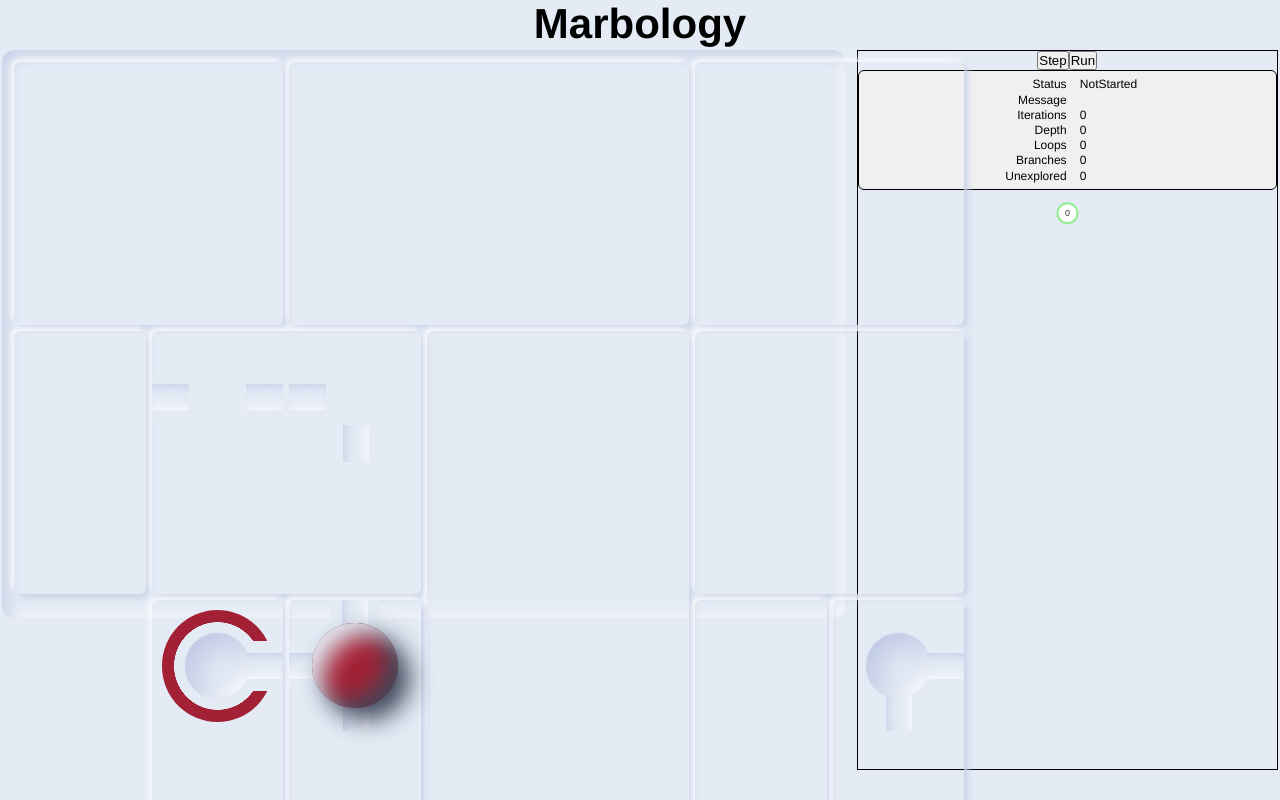
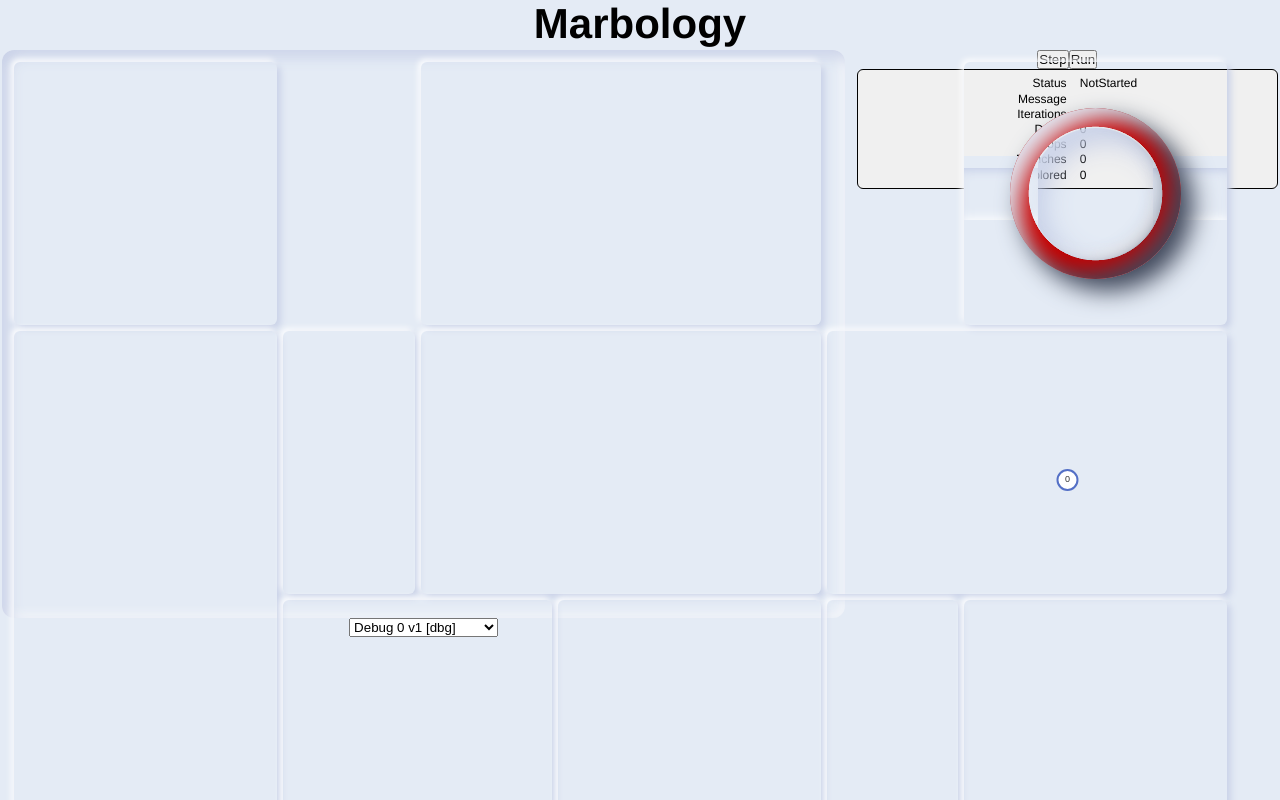
Before and after one commit to kgoodier/marbology, a React (Create React App) app in the folder app/: page / in a window 1280 px wide. Shown: the top 800 px of the page. Built offline with nearby package versions, Linux system fonts and the light colour scheme.

Commit message:
All colors, and done in CSS

```diff
--- a/app/src/App.css
+++ b/app/src/App.css
@@ -28,6 +28,10 @@
   padding: .2em;
 }
 
+.App-container {
+  flex-grow: 1;
+}
+
 /* Neumorphic https://codepen.io/myacode/pen/PoqQQNM */
 
 /*
--- a/app/src/App.tsx
+++ b/app/src/App.tsx
@@ -1,7 +1,7 @@
 import React, { ReactElement, useCallback, useEffect, useMemo, useState } from 'react';
 
 import { TileState } from './utils/types';
-import { defaultBoard, parse } from './utils/AsciiBoard';
+import { defaultBoards, defaultBoard, parse } from './utils/AsciiBoard';
 
 import Board from './Board';
 import MarbologySolver from './utils/MarbologySolver';
@@ -12,8 +12,12 @@ import TileDecoration from './TileDecoration';
 import './App.css';
 
 function App() {
+  console.log(`render App`);
   const [tiles, setTiles] = useState<Array<Array<TileState>>>(parse(defaultBoard));
-  const solver: MarbologySolver = useMemo(() => new MarbologySolver(tiles), []);
+  const solver: MarbologySolver = useMemo(() => {
+    console.log(`Creating solver`);
+    return new MarbologySolver(tiles);
+  }, [tiles]);
 
   const handleSelectBoard = useCallback((name: string) => {
     const board = solver.getBoard(name);
@@ -21,6 +25,12 @@ function App() {
       setTiles(board.board.tiles);
     }
   }, [solver]);
+
+  const handleBoardChange = useCallback((event: React.ChangeEvent<HTMLSelectElement>) => {
+    const i = parseInt(event.target.value);
+    const board = defaultBoards[i];
+    setTiles(parse(board[1]));
+  }, []);
 
   return (
     <div className="App">
@@ -31,10 +41,19 @@ function App() {
       </header>
 
       <div className="App-body">
-        <Board>
-          <Tiles tiles={tiles} />
-          <TileDecorations tiles={tiles} />
-        </Board>
+        <div className="App-container">
+          <Board>
+            <Tiles tiles={tiles} />
+            <TileDecorations tiles={tiles} />
+          </Board>
+          <div>
+            <select onChange={handleBoardChange}>
+              {defaultBoards.map((board, index) => (
+                <option key={board[0]} value={index}>{board[0]}</option>
+              ))}
+            </select>
+          </div>
+        </div>
         <SolverUI solver={solver} onSelectBoard={handleSelectBoard} />
       </div>
 
--- a/app/src/SolutionTree.tsx
+++ b/app/src/SolutionTree.tsx
@@ -14,9 +14,34 @@ const SolutionTree = memo(function SolutionTree({ solutions, onSelect, onDebug }
     return null;
   }
 
-  console.log('!!! render SolutionTree');
+  // Calculcate whether solutions is a non-branching tree or not.
 
-  const options = {
+  const isStraightLine = (solutions: Solutions): boolean => {
+    if (solutions.children.length === 1) {
+      return isStraightLine(solutions.children[0]);
+    } else {
+      return solutions.children.length === 0;
+    }
+  }
+
+  const hasBranches = !isStraightLine(solutions);
+
+  const handleDebugInfo = (params: any) => {
+    if (params.componentType === 'series') {
+      onDebug && onDebug(params.data.name);
+    }
+  }
+
+  const handleSelect = (params: any) => {
+    if (params.componentType === 'series') {
+      onSelect && onSelect(params.data.name);
+    }
+  }
+
+  //
+  let options = {};
+  if (hasBranches) {
+    options = {
       tooltip: {
         show: false,
         trigger: 'item',
@@ -56,18 +81,51 @@ const SolutionTree = memo(function SolutionTree({ solutions, onSelect, onDebug }
         }
       ]
     };
+  } else {
+    // Render the tree as a list (straight line). wtf is the real name.
+    const nodes = [];
+    const links = [];
+    let solution = solutions;
+    while (solution) {
+      nodes.push({ name: solution.name });
+      if (solution.children.length > 0) {
+        links.push({ source: solution.name, target: solution.children[0].name });
+      }
+      solution = solution.children[0];
+    }
 
-  const handleDebugInfo = (params: any) => {
-    if (params.componentType === 'series') {
-      onDebug && onDebug(params.data.name);
+    options = {
+      tooltip: {
+        show: false,
+        trigger: 'item',
+        triggerOn: 'click'
+      },
+      series: [
+        {
+          name: 'Marbology',
+          type: 'graph',
+          layout: 'force',
+          data: nodes,
+          links: links,
+          symbol: 'emptyCircle',
+          symbolSize: 20,
+          roam: false,
+          label: {
+            show: true,
+            position: 'inside',
+            verticalAlign: 'middle',
+            fontSize: 9
+          },
+          force: {
+            repulsion: 100
           }
         }
+      ]
+    };
 
-  const handleSelect = (params: any) => {
-    if (params.componentType === 'series') {
-      onSelect && onSelect(params.data.name);
+
   }
-  }
+
 
   return <ReactECharts
     option={options}
--- a/app/src/SolverUI.css
+++ b/app/src/SolverUI.css
@@ -3,7 +3,6 @@
     width: 33%;
     display: flex;
     flex-direction: column;
-    border: 1px solid black;
 }
 
 .solver-stats {
--- a/app/src/SolverUI.tsx
+++ b/app/src/SolverUI.tsx
@@ -10,6 +10,8 @@ import delay from './utils/delay';
 import './SolverUI.css';
 
 const SolverUI = memo(function SolverUI({ solver, onSelectBoard }: { solver: MarbologySolver, onSelectBoard?: (name: string) => void }) {
+  console.log(`render SolverUI`, solver);
+
   const [status, setStatus] = useState('NotStarted');
   const [message, setMessage] = useState<string | undefined>('');
   const [iterations, setIterations] = useState(0);
@@ -30,8 +32,17 @@ const SolverUI = memo(function SolverUI({ solver, onSelectBoard }: { solver: Mar
   }
 
   function step() {
-    const isMore = solver.step();
-    gatherStats(solver.getStats());
+    // Step 1 level deeper
+    const currentDepth = depth;
+    let keepGoing = true;
+    while (keepGoing) {
+      keepGoing = solver.step();
+      const stats = solver.getStats();
+      gatherStats(stats);
+      if (stats.depth > currentDepth) {
+        break;
+      }
+    }
     setSolutions(solver.getSolutions());
   }
 
--- a/app/src/TileDecoration.css
+++ b/app/src/TileDecoration.css
@@ -77,3 +77,39 @@
   box-shadow: inset 1.5rem 1.5rem 2.0rem -0.7rem var(--greyLight-1), inset -.9rem -.5rem 2.0rem var(--shadow), 1.0rem 1.0rem 2.0rem var(--shadow);
   z-index: 4;
 }
+
+.ball.A,
+.ring.A {
+  background-color: red;
+  background: radial-gradient(rgba(var(--red), 0.0) 55%, rgba(var(--red), 0.75) 55.5%, rgb(var(--red)) 51.5%);
+}
+
+.ball.B,
+.ring.B {
+  background-color: cyan;
+  background: radial-gradient(rgba(var(--cyan), 0.0) 55%, rgba(var(--cyan), 0.75) 55.5%, rgb(var(--cyan)) 51.5%);
+}
+
+.ball.C,
+.ring.C {
+  background-color: green;
+  background: radial-gradient(rgba(var(--green), 0.0) 55%, rgba(var(--green), 0.75) 55.5%, rgb(var(--green)) 51.5%);
+}
+
+.ball.D,
+.ring.D {
+  background-color: blue;
+  background: radial-gradient(rgba(var(--blue), 0.0) 55%, rgba(var(--blue), 0.75) 55.5%, rgb(var(--blue)) 51.5%);
+}
+
+.ball.E,
+.ring.E {
+  background-color: magenta;
+  background: radial-gradient(rgba(var(--magenta), 0.0) 55%, rgba(var(--magenta), 0.75) 55.5%, rgb(var(--magenta)) 51.5%);
+}
+
+.ball.F,
+.ring.F {
+  background-color: yellow;
+  background: radial-gradient(rgba(var(--yellow), 0.0) 55%, rgba(var(--yellow), 0.75) 55.5%, rgb(var(--yellow)) 51.5%);
+}
--- a/app/src/TileDecoration.tsx
+++ b/app/src/TileDecoration.tsx
@@ -20,7 +20,7 @@ function ringColor(c: string): string {
 }
 
 // x and y are 1-based, to match CSS grid.
-export default function TileDecoration({x, y, tile}: PropsWithChildren<{x: number, y: number, tile: TileState}>) {
+export default function TileDecoration({ x, y, tile }: PropsWithChildren<{ x: number, y: number, tile: TileState }>) {
   if (tile.isEmpty) {
     return null;
   }
@@ -28,7 +28,7 @@ export default function TileDecoration({x, y, tile}: PropsWithChildren<{x: numbe
   function Ring() {
     if (tile.divotColor && tile.divotColor !== 'Z') {
       return (
-        <div className="ring" style={{ background: ringColor(tile.divotColor) }} />
+        <div className={`ring ${tile.divotColor}`} />
       );
     } else {
       return null;
@@ -38,7 +38,7 @@ export default function TileDecoration({x, y, tile}: PropsWithChildren<{x: numbe
   function Ball() {
     if (tile.ballColor) {
       return (
-        <div className="ball" style={{ background: ballColor(tile.ballColor) }} />
+        <div className={`ball ${tile.ballColor}`} />
       );
     } else {
       return null;
@@ -60,11 +60,11 @@ export default function TileDecoration({x, y, tile}: PropsWithChildren<{x: numbe
   return (
     <div className={className} style={style}>
       <Ring />
-      {tile.divotColor ? (<div className="divot"/>) : undefined}
-      {tile.exits[0] ? (<div className="path u"/>) : undefined}
-      {tile.exits[1] ? (<div className="path r"/>) : undefined}
-      {tile.exits[2] ? (<div className="path d"/>) : undefined}
-      {tile.exits[3] ? (<div className="path l"/>) : undefined}
+      {tile.divotColor ? (<div className="divot" />) : undefined}
+      {tile.exits[0] ? (<div className="path u" />) : undefined}
+      {tile.exits[1] ? (<div className="path r" />) : undefined}
+      {tile.exits[2] ? (<div className="path d" />) : undefined}
+      {tile.exits[3] ? (<div className="path l" />) : undefined}
       <Ball />
     </div>
   );
--- a/app/src/index.css
+++ b/app/src/index.css
@@ -25,10 +25,18 @@ code {
   --shadow: #3f475a;
 
   --red2: rgb(163, 33, 52);
-  --red: 163, 33, 52;
+
+  --red: 200, 0, 0;
+  --cyan: 0, 200, 200;
+  --green: 0, 200, 0;
+  --blue: 0, 0, 160;
+  --magenta: 200, 0, 200;
+  --yellow: 220, 220, 0;
 }
 
-*, *::before, *::after {
+*,
+*::before,
+*::after {
   margin: 0;
   padding: 0;
   box-sizing: inherit;
@@ -41,5 +49,6 @@ html {
   background: var(--greyLight-1);
 
   @media screen and (min-width: 900px) {
-        font-size: 75%; }
+    font-size: 75%;
+  }
 }
--- a/app/src/utils/AsciiBoard.ts
+++ b/app/src/utils/AsciiBoard.ts
@@ -1,5 +1,23 @@
 import { TileState } from './types';
 import assert from './assert';
+
+export const allTilesBoard = `
+..... ..... ..|.. ..... ..... .....
+..A.. ..B.. ..Z.. ..D.. ..E.. ..F..
+..|.. ..|.. ..|.. ..|.. ..|.. ..|..
+                  ..|.. ..|.. ..|..
+..... ..... ..|.. ..|.. ..|.. ..|..
+..C.. --Z.. --Z.. ..Z.. ..Z-- --Z..
+..|.. ..|.. ..|.. ..|.. ..... .....
+
+..|.. ..... ..... ..... .....
+..|.. ..+-- --+.. ..+-- --+..
+..|.. ..|.. ..|.. ..|.. ..|..
+..|.. ..|.. ..|.. ..|.. ..|..
+..|.. ..|.. ..|.. ..|.. ..|..
+..|.. ..|.. ..|.. --+.. ..+--
+..|.. ..|.. ..|.. ..... .....
+`;
 
 export const defaultBoard041 = `
 ........... ........... ...........
@@ -109,7 +127,17 @@ export const defaultBoard000_debugging2 = `
 ..... ........... ..... ..... .....
 `;
 
-export const defaultBoard = defaultBoard041_debug1;
+export const defaultBoard = defaultBoard001_num1;
+
+export const defaultBoards = [
+  ['Debug 0 v1 [dbg]', defaultBoard000_debugging],
+  ['Debug 0 v2 [dbg]', defaultBoard000_debugging2],
+  ['Problem #1', defaultBoard001_num1],
+  ['Problem #1 [dbg mid]', defaultBoard001Mid],
+  ['Problem 41', defaultBoard041],
+  ['Problem 41 [dbg]', defaultBoard041_debug1],
+  ['All tiles, no balls', allTilesBoard],
+];
 
 const TILES_W = 6; // tiles
 const TILES_H = 4; // tiles
--- a/app/src/utils/MarbologySolver.ts
+++ b/app/src/utils/MarbologySolver.ts
@@ -122,7 +122,7 @@ export default class MarbologySolver {
         };
         if (statesToSearchSet.has(record)) {
           node.itemStyle = { color: 'lightgreen' };
-          node.tooltip = "to be explored";
+          node.tooltip = { formatter: 'to be explored' };
         }
         return node;
       }
--- a/app/src/utils/types.ts
+++ b/app/src/utils/types.ts
@@ -34,7 +34,7 @@ export type SolutionState = {
 export type Solutions = {
   name: string,
   children: Array<Solutions>,
-  tooltip?: string,
+  tooltip?: any,
   itemStyle?: any
 };
 
```
Lines whose indentation alone changed are shown as unchanged.
